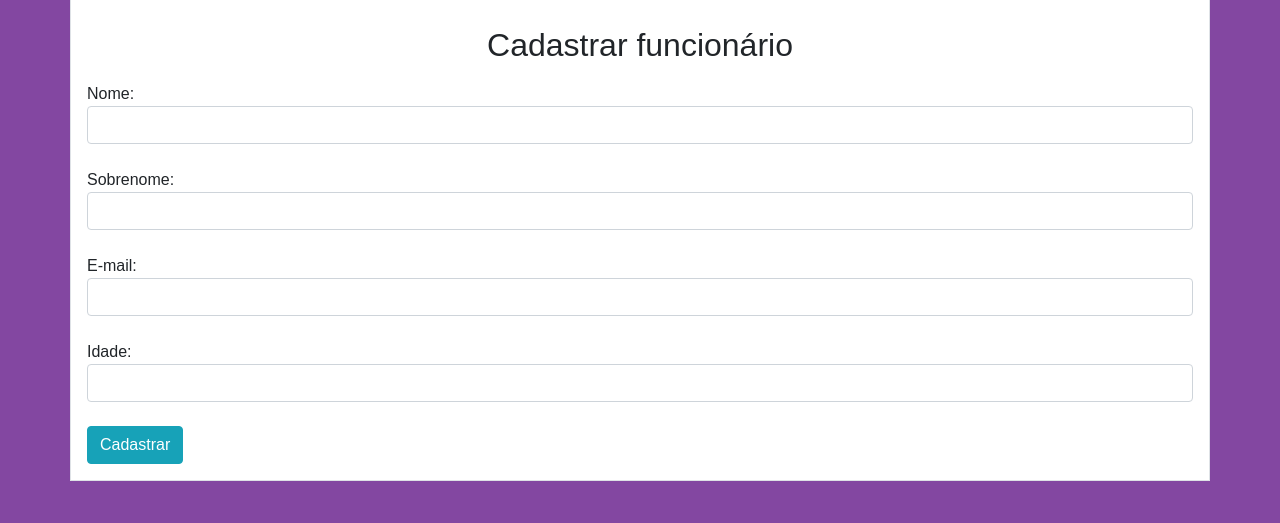
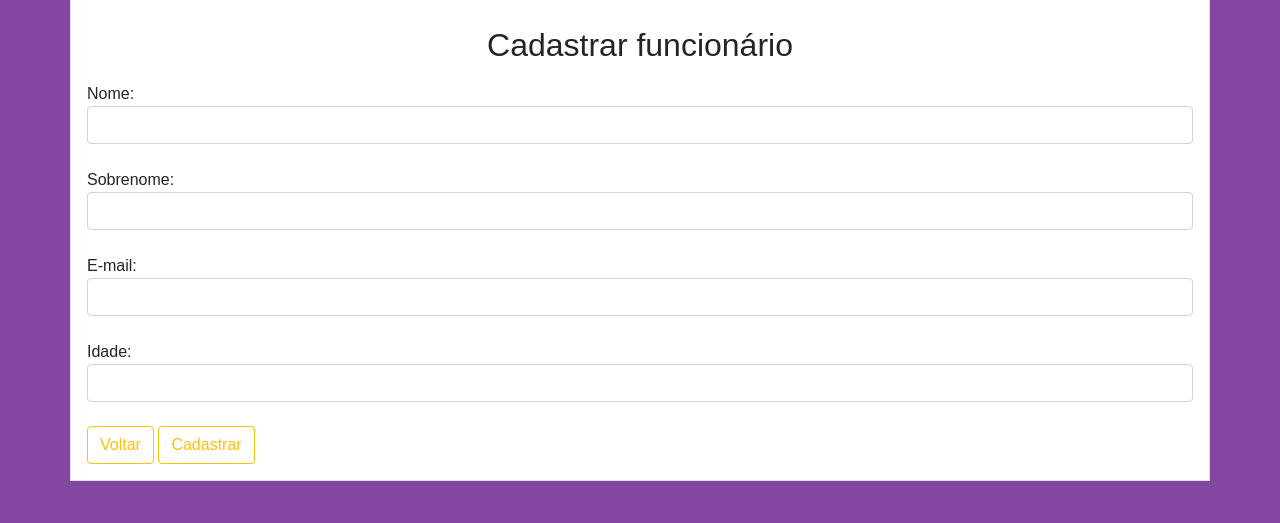
Before and after one commit to beatrizslima/crud-project-etec, a PHP site: page /cadastrar.php in a window 1280 px wide. Shown: the part 17-540 px from the top of the page. Run offline with PHP 8.4, Linux system fonts and the light colour scheme.

Commit message:
create and read

```diff
--- a/cadastrar.php
+++ b/cadastrar.php
@@ -1,5 +1,6 @@
 <!DOCTYPE html>
 <html lang="en">
+
 <head>
     <meta charset="UTF-8">
     <meta http-equiv="X-UA-Compatible" content="IE=edge">
@@ -14,19 +15,22 @@
 
     <title>Cadastro Funcionários</title>
 </head>
+
 <body>
 
     <div class="container p-3 my-3 border">
         <h2>Cadastrar funcionário</h2>
-            <form action="crud.php" method="POST">
-                Nome: <input type="text" name="nome" class="form-control"> <br>
-                Sobrenome: <input type="text" name="sobrenome" class="form-control"> <br>
-                E-mail: <input type="text" name="email" class="form-control"> <br>
-                Idade: <input type="text" name="idade" class="form-control"> <br>
+        <form action="criar_func.php" method="POST">
+            Nome: <input type="text" name="nome" id="nome" class="form-control"> <br>
+            Sobrenome: <input type="text" name="sobrenome" id="sobrenome" class="form-control"> <br>
+            E-mail: <input type="text" name="email" id="email" class="form-control"> <br>
+            Idade: <input type="text" name="idade" id="idade" class="form-control"> <br>
 
-                <button class="btn btn-info">Cadastrar</button>
+            <a href="index.php " class="btn btn-outline-warning">Voltar</a>
+            <button type="submit" class="btn btn-outline-warning" name="btn-cadastrar">Cadastrar</button>
         </form>
 
     </div>
 </body>
+
 </html>
--- a/conexao_bd.php
+++ b/conexao_bd.php
@@ -5,11 +5,11 @@
 	$password = '123456';
 	$db_name = 'dbClientes';
 
-	$connection = mysqli_connect($server_name,$user_name,$password,$db_name);
+	$connection = mysqli_connect($server_name,$user_name,$password,$db_name); //creating a conection
 
 	mysqli_set_charset($connection,"utf8");
 
 	if (mysqli_connect_error()) {
-		echo "Erro ao conectar com o banco de dados" . mysql_connect_error();
+		echo "Erro ao conectar com o banco de dados" .mysqli_connect_error();
 	}
 ?>
```
Also changed, not shown: criar_func.php (added, +20 -0 lines), index.php (+6 -5 lines), lista.php (+17 -8 lines), crud.php (deleted). Lines whose indentation alone changed are shown as unchanged.
